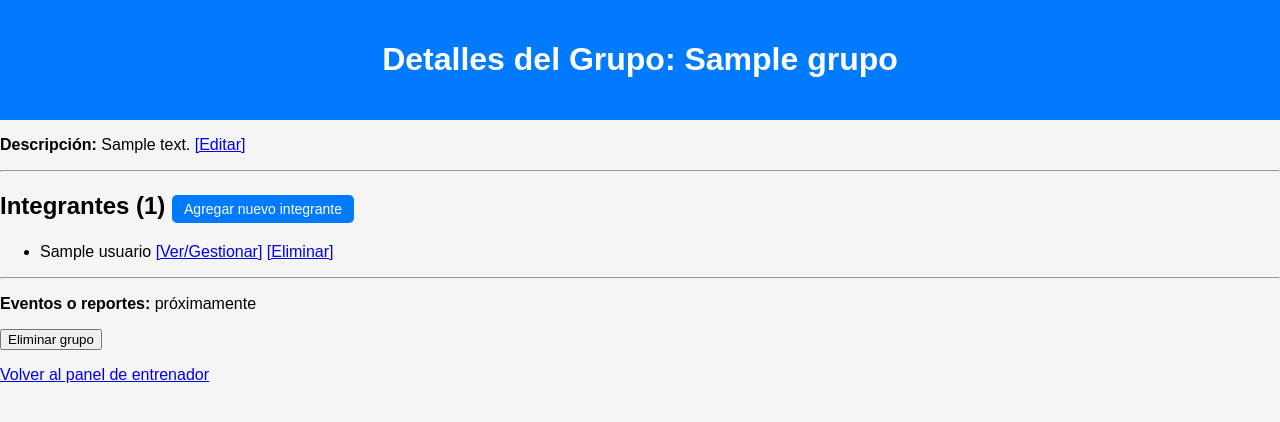
After one commit to developerseldca/gestion_equipos, a Laravel app: page /grupo/gestionar in a window 1280 px wide. The commit adds this page. Shown: the top 422 px of the page. Run offline with Laravel 12, Linux system fonts and the light colour scheme; a user stored in the database is signed in; tables that the repository leaves empty hold one stand-in row (values such as "Sample post").

Commit message:
Versión estable: gestión completa de grupos e integrantes implementada

```diff
--- a/app/Http/Controllers/UsuarioController.php
+++ b/app/Http/Controllers/UsuarioController.php
@@ -9,20 +9,18 @@ use Illuminate\Support\Facades\Auth;
 
 class UsuarioController extends Controller
 {
-    // Método para mostrar el panel del entrenador
+    // Mostrar panel del entrenador
     public function rolEntrenador()
     {
         $usuario = Auth::user();
         $usuario->load('gruposComoEntrenador');
 
-        // Obtenemos el primer grupo que tenga como entrenador
         $grupo = $usuario->gruposComoEntrenador->first();
 
         return view('maquetacion_html.rol_entrenador', compact('usuario', 'grupo'));
     }
 
-
-    // Método para crear grupo
+    // Crear grupo
     public function storeGrupo(Request $request)
     {
         $request->validate([
@@ -38,11 +36,84 @@ class UsuarioController extends Controller
         $grupo->entrenador_id = $usuario->id;
         $grupo->save();
 
-        // Asociar el grupo al usuario
-        $usuario->save();
-
         return view('maquetacion_html.grupo_creado');
     }
 
-    // Otros métodos como create, store (registro), etc.
+    // Mostrar detalles del grupo
+    public function detallesGrupo()
+    {
+        $usuario = auth()->user();
+        $grupo = $usuario->gruposComoEntrenador()->withCount('usuarios')->first();
+
+        if (!$grupo) {
+            return redirect()->route('rol.entrenador')->with('error', 'No tienes un grupo asociado.');
+        }
+
+        // Obtener todos los usuarios que NO estén en el grupo y NO sean entrenadores
+        $usuariosDisponibles = Usuario::where('id', '!=', $usuario->id)
+            ->whereDoesntHave('gruposComoDeportista', function ($query) use ($grupo) {
+                $query->where('grupo_id', $grupo->id);
+            })->get();
+
+        return view('maquetacion_html.gestionar_grupo', compact('usuario', 'grupo', 'usuariosDisponibles'));
+    }
+
+
+    // Actualizar grupo
+    public function actualizarGrupo(Request $request)
+    {
+        $usuario = auth()->user();
+        $grupo = $usuario->gruposComoEntrenador()->first();
+
+        if (!$grupo) {
+            return redirect()->route('rol.entrenador')->with('error', 'No se encontró el grupo para actualizar.');
+        }
+
+        $grupo->nombre_grupo = $request->nombre_grupo;
+        $grupo->descripcion = $request->descripcion;
+        $grupo->save();
+
+        return redirect()->route('grupos.gestionar')->with('success', 'Grupo actualizado correctamente.');
+    }
+
+    // Eliminar grupo
+    public function eliminarGrupo()
+    {
+        $usuario = auth()->user();
+        $grupo = $usuario->gruposComoEntrenador()->first();
+
+        if (!$grupo) {
+            return redirect()->route('rol.entrenador')->with('error', 'No se encontró el grupo para eliminar.');
+        }
+
+        $grupo->delete();
+
+        return redirect()->route('rol.entrenador')->with('success', 'Grupo eliminado correctamente.');
+    }
+
+    // Eliminar deportista
+    public function eliminarDeportista($id)
+    {
+        $usuario = Usuario::findOrFail($id);
+        $usuario->gruposComoDeportista()->detach();
+
+        return back()->with('success', 'Deportista eliminado del grupo.');
+    }
+
+    // Agrega usuarios seleccionados como integrantes al grupo del entrenador autenticado
+    public function agregarIntegrantes(Request $request)
+    {
+        $usuario = Auth::user();
+        $grupo = $usuario->gruposComoEntrenador()->first();
+
+        if (!$grupo) {
+            return back()->with('error', 'No tienes grupo asociado.');
+        }
+
+        // Adjuntar los usuarios seleccionados
+        $grupo->usuarios()->attach($request->input('usuarios', []));
+
+        return redirect()->route('grupos.gestionar')->with('success', 'Integrantes agregados correctamente.');
+    }
+
 }
--- a/public/styles.css
+++ b/public/styles.css
@@ -21,4 +21,5 @@ body {
     cursor: pointer;
     width: 200px;
     font-size: 16px;
+    white-space: nowrap; /* ❗ evita que el texto se divida en 2 líneas */
 }
--- /dev/null
+++ b/resources/views/maquetacion_html/gestionar_grupo.blade.php
@@ -0,0 +1,143 @@
+<!DOCTYPE html>
+<html lang="es">
+<head>
+    <meta charset="UTF-8">
+    <title>Detalles del Grupo</title>
+    <link rel="stylesheet" href="{{ asset('styles.css') }}">
+</head>
+<body>
+    <header class="header">
+        <h1>Detalles del Grupo: {{ $grupo->nombre_grupo }}</h1>
+    </header>
+
+    <main class="container">
+
+        {{-- Descripción del grupo y botón editar --}}
+        <p>
+            <strong>Descripción:</strong> {{ $grupo->descripcion }}
+            <a href="#" onclick="mostrarFormularioEdicion()">[Editar]</a>
+        </p>
+
+        {{-- Formulario oculto de edición --}}
+        <div id="formulario-edicion" style="display: none; margin-top: 1rem;">
+            <form action="{{ route('grupos.update') }}" method="POST">
+                @csrf
+                @method('PUT')
+
+                <label for="nombre_grupo">Nuevo nombre:</label>
+                <input type="text" name="nombre_grupo" value="{{ $grupo->nombre_grupo }}">
+
+                <label for="descripcion">Nueva descripción:</label>
+                <textarea name="descripcion">{{ $grupo->descripcion }}</textarea>
+
+                <button type="submit" class="btn">Guardar cambios</button>
+            </form>
+        </div>
+
+        <hr>
+
+        {{-- Título e integrantes --}}
+        <h2>Integrantes ({{ count($grupo->usuarios) }})
+            <button onclick="abrirModal()" style="white-space: nowrap; padding: 6px 12px; font-size: 14px; background-color: #007bff; color: white; border: none; border-radius: 5px; cursor: pointer;">
+                Agregar nuevo integrante
+            </button>
+        </h2>
+
+        {{-- Lista de integrantes --}}
+        <ul>
+            @foreach ($grupo->usuarios as $usuario)
+                <li>
+                    {{ $usuario->nombre }}
+                    <a href="#">[Ver/Gestionar]</a>
+                    <a href="#" onclick="confirmarEliminacion('{{ $usuario->id }}')">[Eliminar]</a>
+                </li>
+            @endforeach
+        </ul>
+
+        {{-- Formulario invisible para eliminar deportista --}}
+        <form id="formEliminar" action="" method="POST" style="display: none;">
+            @csrf
+            @method('DELETE')
+        </form>
+
+        <hr>
+
+        <p><strong>Eventos o reportes:</strong> próximamente</p>
+
+        {{-- Botón para eliminar el grupo --}}
+        <form action="{{ route('grupos.destroy', $grupo->id) }}" method="POST" onsubmit="return confirm('¿Estás seguro de eliminar este grupo?');">
+            @csrf
+            @method('DELETE')
+            <button type="submit" class="btn-delete">Eliminar grupo</button>
+        </form>
+
+        <p style="margin-top: 1rem;">
+            <a href="{{ route('rol.entrenador') }}">Volver al panel de entrenador</a>
+        </p>
+    </main>
+
+    {{-- Modal emergente para agregar integrantes --}}
+    <div id="modal-agregar" style="display: none; position: fixed; top: 0; left: 0;
+         width: 100%; height: 100%; background: rgba(0,0,0,0.5);">
+        <div style="background: white; width: 400px; margin: 10% auto; padding: 20px; border-radius: 5px; position: relative;">
+            <h3>Agregar nuevos integrantes</h3>
+            <form action="{{ route('grupos.agregarIntegrantes') }}" method="POST">
+                @csrf
+
+                <label for="buscar_usuario">Buscar usuario:</label>
+                <input type="text" id="buscar_usuario" placeholder="Buscar..." onkeyup="filtrarUsuarios()">
+
+                <ul id="lista_usuarios" style="list-style: none; padding: 0; max-height: 200px; overflow-y: auto;">
+                    @foreach ($usuariosDisponibles as $usuario)
+                        <li>
+                            <label>
+                                <input type="checkbox" name="usuarios[]" value="{{ $usuario->id }}">
+                                {{ $usuario->nombre }}
+                            </label>
+                        </li>
+                    @endforeach
+                </ul>
+
+                <button type="submit">Agregar seleccionados</button>
+                <button type="button" onclick="cerrarModal()" style="margin-left: 10px;">Cancelar</button>
+            </form>
+        </div>
+    </div>
+
+    {{-- SCRIPTS --}}
+    <script>
+        function mostrarFormularioEdicion() {
+            document.getElementById('formulario-edicion').style.display = 'block';
+        }
+
+        function abrirModal() {
+            document.getElementById('modal-agregar').style.display = 'block';
+        }
+
+        function cerrarModal() {
+            document.getElementById('modal-agregar').style.display = 'none';
+        }
+
+        function filtrarUsuarios() {
+            let input = document.getElementById('buscar_usuario').value.toLowerCase();
+            let usuarios = document.querySelectorAll('#lista_usuarios li');
+
+            usuarios.forEach(function (usuario) {
+                let nombre = usuario.textContent.toLowerCase();
+                usuario.style.display = nombre.includes(input) ? 'block' : 'none';
+            });
+        }
+
+        function confirmarEliminacion(id) {
+        if (confirm("¿Estás seguro de eliminar este deportista?")) {
+            const form = document.getElementById('formEliminar');
+            const url = "{{ route('usuarios.destroy', ['id' => 'ID_REPLACE']) }}".replace('ID_REPLACE', id);
+            console.log('URL de eliminación:', url); // <-- Agregado
+            form.action = url;
+            form.submit();
+        }
+}
+
+    </script>
+</body>
+</html>
--- a/resources/views/maquetacion_html/rol_entrenador.blade.php
+++ b/resources/views/maquetacion_html/rol_entrenador.blade.php
@@ -14,7 +14,7 @@
         @if ($grupo)
             <p>Ya estás asociado al grupo: <strong>{{ $grupo->nombre_grupo }}</strong></p>
             <ul>
-                <li><a href="#">Gestionar grupo de entrenamiento</a></li>
+                <li><a href="{{ route('grupos.gestionar') }}">Gestionar grupo de entrenamiento</a></li>
                 <li><a href="#">Gestionar entrenamientos</a></li>
                 <li><a href="#">Ver reportes de progreso</a></li>
             </ul>
--- a/routes/web.php
+++ b/routes/web.php
@@ -32,6 +32,22 @@ Route::middleware('auth')->group(function () {
 
     // Crear grupo de entrenamiento
     Route::post('/grupos', [UsuarioController::class, 'storeGrupo'])->name('grupos.store');
+
+    // Gestionar grupo de entrenamiento
+    Route::get('/grupo/gestionar', [UsuarioController::class, 'detallesGrupo'])->name('grupos.gestionar');
+
+    // Actualizar grupo (usando el grupo del entrenador autenticado)
+    Route::put('/grupo/actualizar', [UsuarioController::class, 'actualizarGrupo'])->name('grupos.update');
+
+    // Eliminar grupo (del entrenador autenticado)
+    Route::delete('/grupo/eliminar', [UsuarioController::class, 'eliminarGrupo'])->name('grupos.destroy');
+
+    // Eliminar deportista del grupo
+    Route::delete('/usuarios/{id}', [UsuarioController::class, 'eliminarDeportista'])->name('usuarios.destroy');
+
+    // Ruta para que el entrenador agregue nuevos deportistas a su grupo (requiere autenticación)
+    Route::post('/grupo/agregar-integrantes', [UsuarioController::class, 'agregarIntegrantes'])->name('grupos.agregarIntegrantes');
+
 });
 
 /* ------------- CERRAR SESIÓN ------------- */
```
